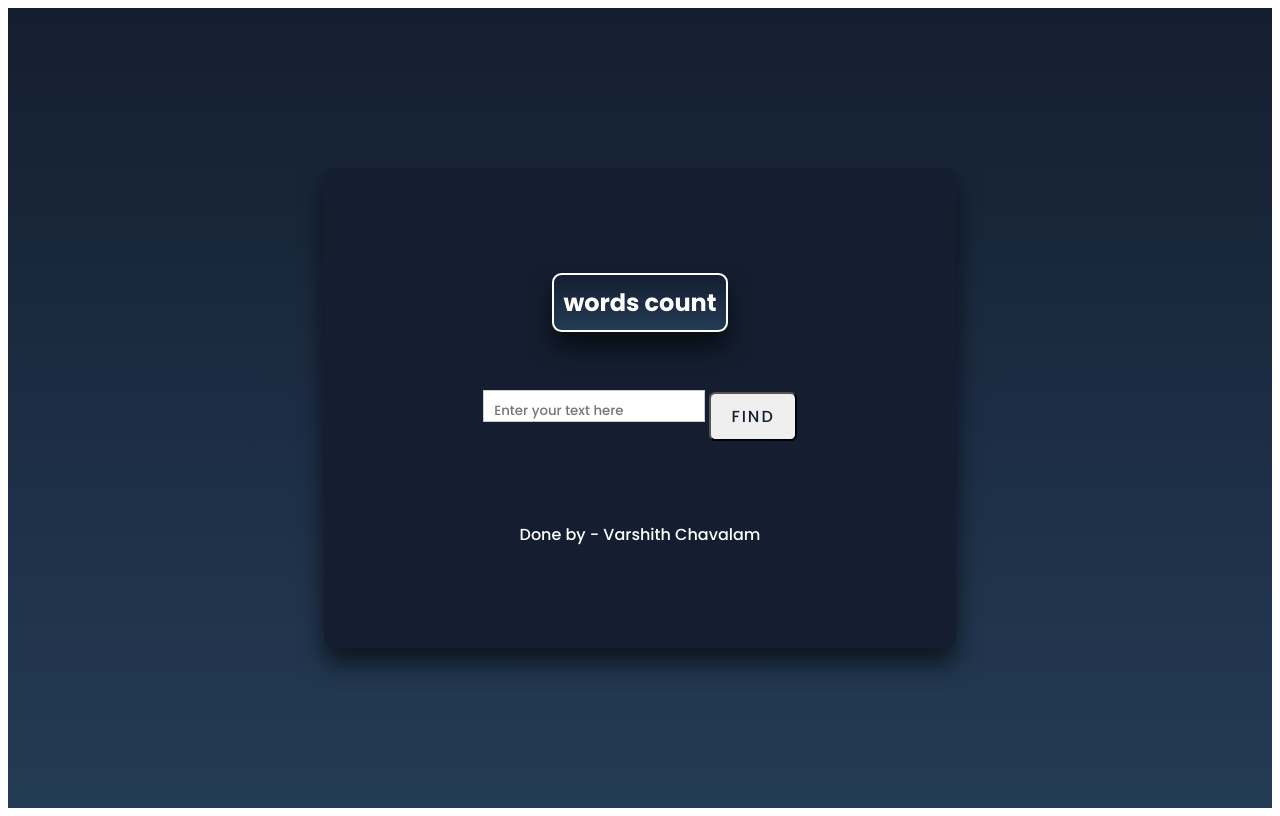
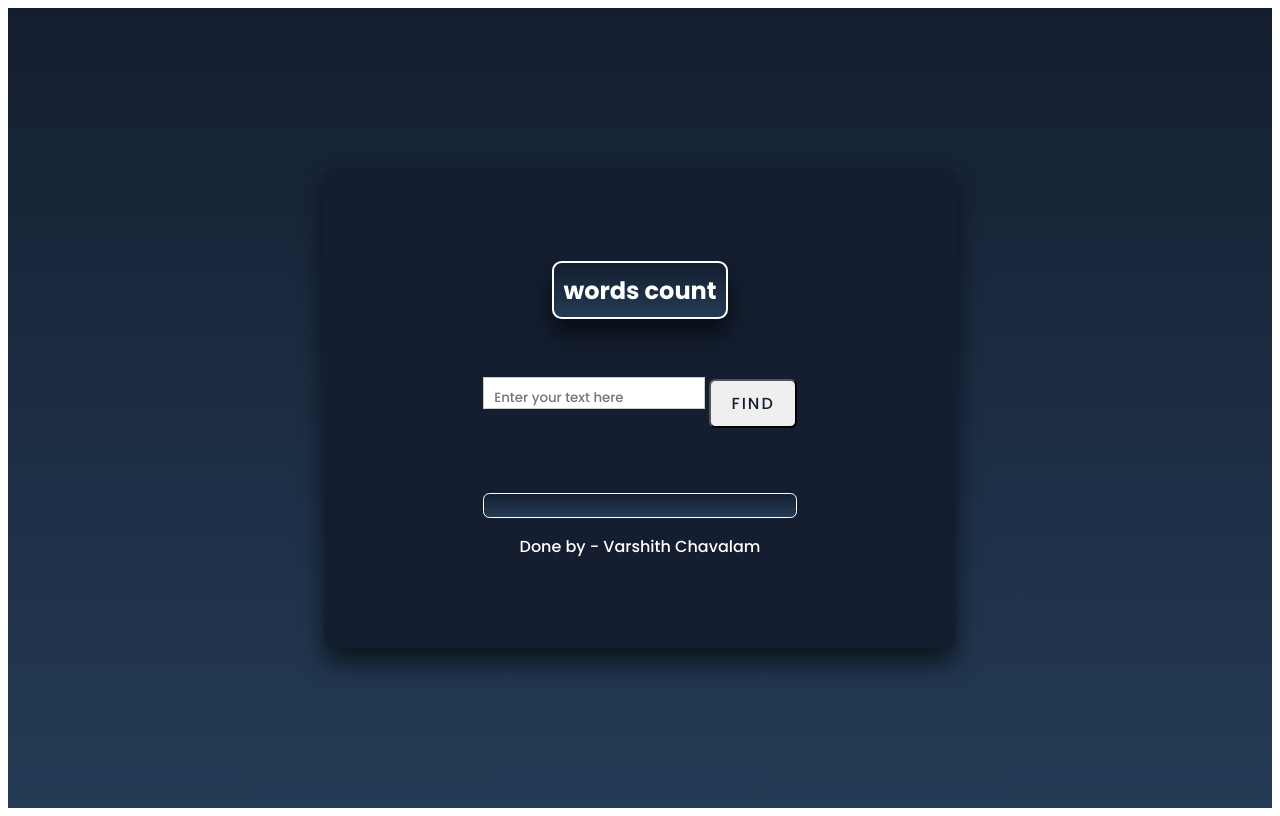
Before and after one commit to varshith24/Day--02--word-count, a plain HTML site: page index.html in a window 1280 px wide. Drawn offline with Linux system fonts and the light colour scheme.

Commit message:
Update style.css

```diff
--- a/style.css
+++ b/style.css
@@ -113,3 +113,9 @@ body{
         height: 80%;
     }
 }
+#msg{
+    padding: 0.7em;
+    border: 1px solid ;
+    border-radius: 0.4em;
+    background: linear-gradient(#141e30, #243b55);
+}
```
